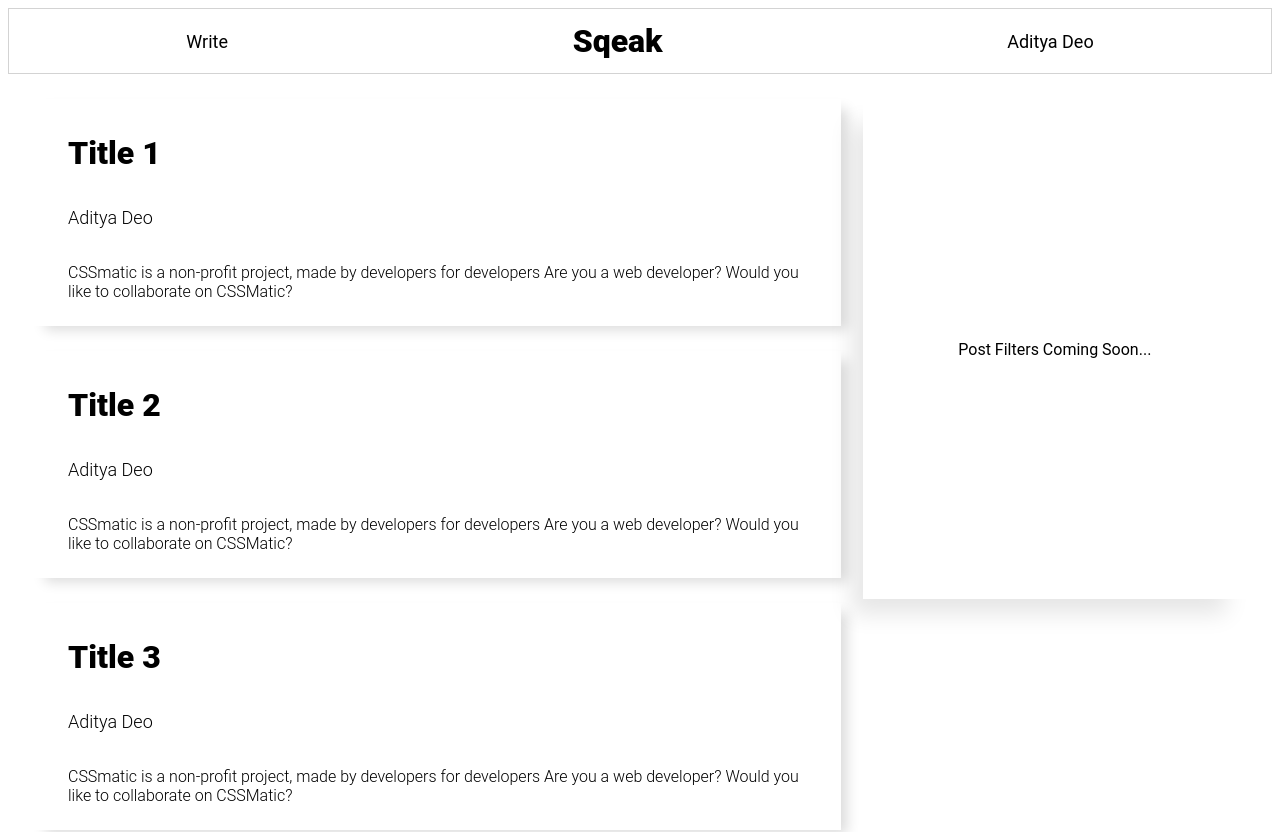
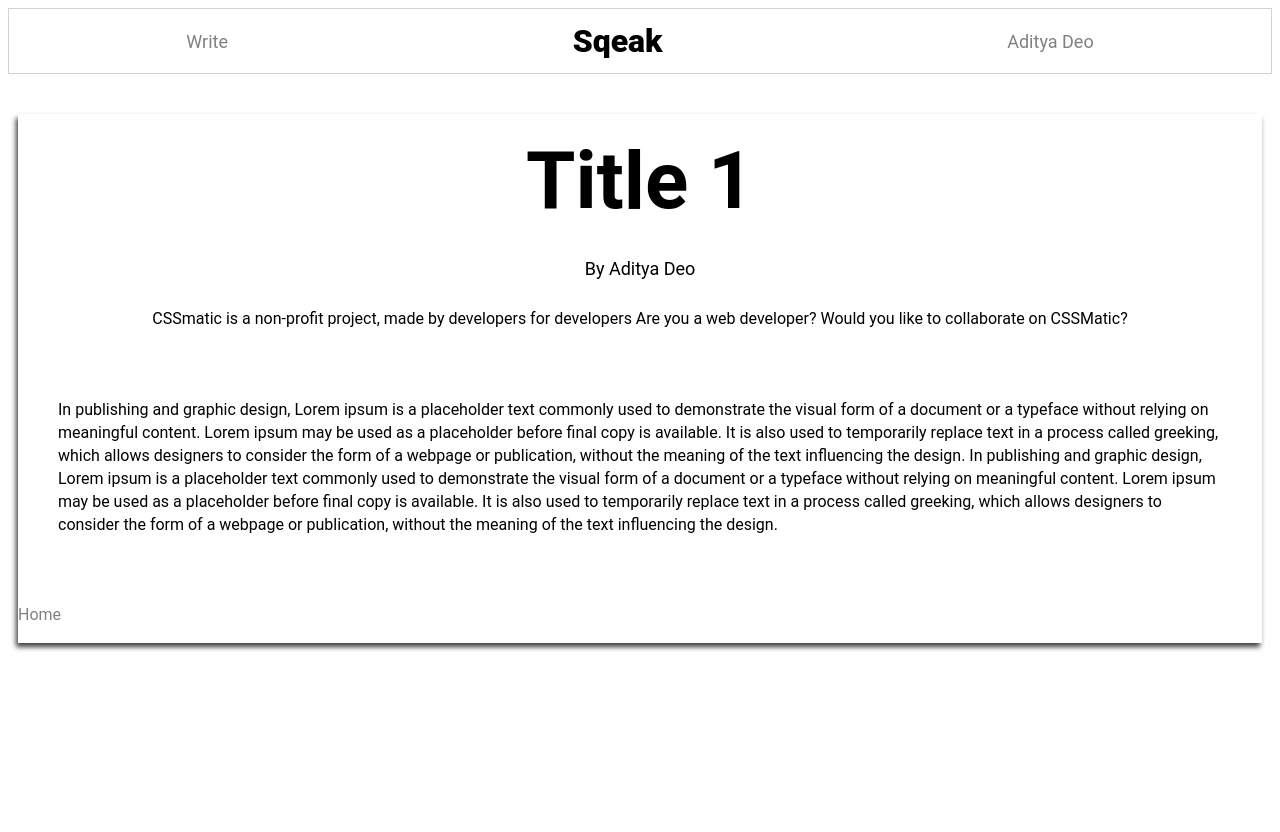
Before and after one commit to aditya-deo/sqeak-frontend, a React (Create React App) app: page /read/1 in a window 1280 px wide. Shown: the top 832 px of the page. After the commit the page ends 800 px from the top, so only its background shows below. Built offline with nearby package versions, Linux system fonts and the light colour scheme.

Commit message:
add routed

```diff
--- a/src/App.js
+++ b/src/App.js
@@ -1,13 +1,28 @@
 import "./App.css";
 import Navbar from "./Components/Navbar";
 import Content from "./Components/Content";
+import {
+  BrowserRouter as Router,
+  Routes,
+  Route,
+  Navigate,
+} from "react-router-dom";
+import Post from "./Components/Post";
+import Write from "./Components/Write";
 
 function App() {
   return (
-    <div className="app">
-      <Navbar />
-      <Content />
-    </div>
+    <Router>
+      <div className="app">
+        <Navbar />
+        <Routes>
+          <Route path="/" element={<Content />}></Route>
+          <Route path="/read" element={<Navigate to="/" />} />
+          <Route path="/read/:id" element={<Post />} />
+          <Route path="/write" element={<Write />} />
+        </Routes>
+      </div>
+    </Router>
   );
 }
 
--- a/src/Components/Content.js
+++ b/src/Components/Content.js
@@ -2,13 +2,22 @@ import React from "react";
 import PostCard from "./PostCard";
 import { posts } from "./Posts";
 import "./Content.css";
+import { Link } from "react-router-dom";
 
 const Content = () => {
   return (
     <div className="content">
       <div className="posts">
         {posts.map((post) => {
-          return <PostCard key={post.id} post={post} />;
+          return (
+            <Link
+              classname="postLink"
+              to={`/read/${post.id}`}
+              style={{ color: "black", textDecoration: "none" }}
+            >
+              <PostCard key={post.id} post={post} />
+            </Link>
+          );
         })}
       </div>
       <div className="filter">Post Filters Coming Soon...</div>
--- a/src/Components/Navbar.css
+++ b/src/Components/Navbar.css
@@ -1,28 +1,29 @@
-.navbar{
-    background-color:white;
+.navbar {
+  background-color: white;
   border: 1px solid lightgray;
-    margin:0px;
+  margin: 0px;
   display: flex;
-    justify-content:space-around;
+  justify-content: space-around;
   align-items: center;
   padding: 3px 0;
 }
 
-.appName{
+.appName {
   font-weight: 900;
   font-size: xx-large;
   padding: 10px;
   cursor: pointer;
 }
 
-.write{
+.write {
   padding: 10px 20px;
   font-size: large;
   cursor: pointer;
 }
 
-.userName{
+.userName {
   padding: 10px 20px;
   font-size: large;
   cursor: pointer;
+  color: gray;
 }
--- a/src/Components/Navbar.js
+++ b/src/Components/Navbar.js
@@ -1,11 +1,43 @@
 import React from "react";
 import "./Navbar.css";
+import { Link, useLocation } from "react-router-dom";
 
 const Navbar = () => {
+  const location = useLocation();
   return (
     <div className="navbar">
-      <div className="write">Write</div>
-      <div className="appName">Sqeak</div>
+      {location.pathname === "/write" ? (
+        <Link
+          style={{
+            color: "gray",
+            textDecoration: "none",
+          }}
+          to="/"
+        >
+          <div className="write">Read</div>
+        </Link>
+      ) : (
+        <Link
+          style={{
+            color: "gray",
+            textDecoration: "none",
+          }}
+          to="/write"
+        >
+          <div className="write">Write</div>
+        </Link>
+      )}
+
+      <Link
+        style={{
+          color: "black",
+          textDecoration: "none",
+        }}
+        to="/"
+      >
+        <div className="appName">Sqeak</div>
+      </Link>
+
       <div className="userName">Aditya Deo</div>
     </div>
   );
--- /dev/null
+++ b/src/Components/Post.css
@@ -0,0 +1,33 @@
+.post__title {
+  font-size: 5em;
+  font-weight: bolder;
+  text-align: center;
+  margin-top: 40px;
+  padding: 20px;
+}
+
+.post__author {
+  text-align: center;
+  font-size: large;
+  margin: 10px 0;
+}
+
+.post__desc {
+  text-align: center;
+  padding: 20px;
+  margin: 10px 0;
+}
+
+.post__content {
+  text-align: left;
+  padding: 40px;
+  margin: 10px 0;
+  line-height: 23px;
+}
+
+.Post {
+  margin: 10px;
+  -webkit-box-shadow: -2px 4px 5px 0px rgba(0, 0, 0, 0.75);
+  -moz-box-shadow: -2px 4px 5px 0px rgba(0, 0, 0, 0.75);
+  box-shadow: -2px 4px 5px 0px rgba(0, 0, 0, 0.75);
+}
--- /dev/null
+++ b/src/Components/Post.js
@@ -0,0 +1,31 @@
+import React from "react";
+import { Link, useLocation } from "react-router-dom";
+import { posts } from "./Posts";
+import "./Post.css";
+
+const Post = () => {
+  const location = useLocation();
+  const id = parseInt(location.pathname.slice(6));
+  const postToDisp = posts[id - 1];
+  return (
+    <div className="Post">
+      <div className="post__title">{postToDisp.title}</div>
+      <div className="post__author">{`By ${postToDisp.author}`}</div>
+      <div className="post__desc">{postToDisp.desc}</div>
+      <div className="post__content">{postToDisp.content}</div>
+      <Link
+        style={{
+          color: "gray",
+          textDecoration: "none",
+          margin: "10px",
+          padding: "5px",
+        }}
+        to="/"
+      >
+        <div className="go_home">Home</div>
+      </Link>
+    </div>
+  );
+};
+
+export default Post;
--- a/src/Components/PostCard.css
+++ b/src/Components/PostCard.css
@@ -7,23 +7,23 @@
   width: 95%;
 }
 
-.title{
-    font-weight: 900;
+.title {
+  font-weight: 700;
   font-size: xx-large;
   padding: 10px;
   margin: 15px;
 }
 
-.author{
+.author {
   font-weight: 300;
   font-size: large;
-        padding: 10px;
-        margin: 15px;
+  padding: 5px 10px;
+  margin: 18px;
 }
 
-.desc{
+.desc {
   font-weight: 300;
   font-size: medium;
-        margin: 5px 15px;
+  margin: 0px 25px 0px 15px;
   padding: 10px;
 }
--- /dev/null
+++ b/src/Components/Write.js
@@ -0,0 +1,7 @@
+import React from "react";
+
+const Write = () => {
+  return <div>Write</div>;
+};
+
+export default Write;
--- a/src/index.css
+++ b/src/index.css
@@ -1,4 +1,7 @@
-*{
-  font-family: 'Ibarra Real Nova', serif;
-font-family: 'Roboto', sans-serif;
+* {
+  font-family: "Cinzel", serif;
+
+  font-family: "M PLUS 1 Code", sans-serif;
+
+  font-family: "Roboto", sans-serif;
 }
```
Also changed, not shown: src/Components/Write.css (added). Lines whose indentation alone changed are shown as unchanged.
